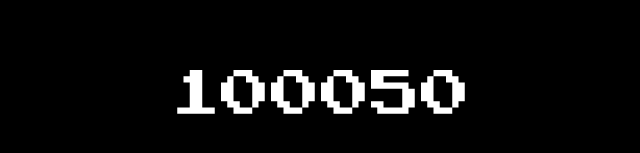
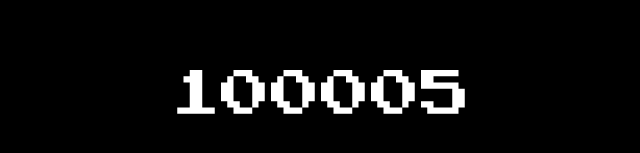
Before and after one commit to shahidugfdgrsh/Dinosaur-score-counter, a plain HTML site: page index.html in a window 1280 px wide. Shown: the part 305-458 px from the top of the page, 319-959 px from the left. Drawn offline with Linux system fonts and the light colour scheme.

Commit message:
Update index.html

```diff
--- a/index.html
+++ b/index.html
@@ -21,7 +21,7 @@
     let score = 100000; // Start from 100K
     function updateScore() {
         if (score < 500000000000) {
-            score += 10; // Increase by 10 every second
+            score += 1; // Increase by 10 every second
         }
         document.getElementById("score").textContent = score.toString().padStart(6, '0');
     }
```
